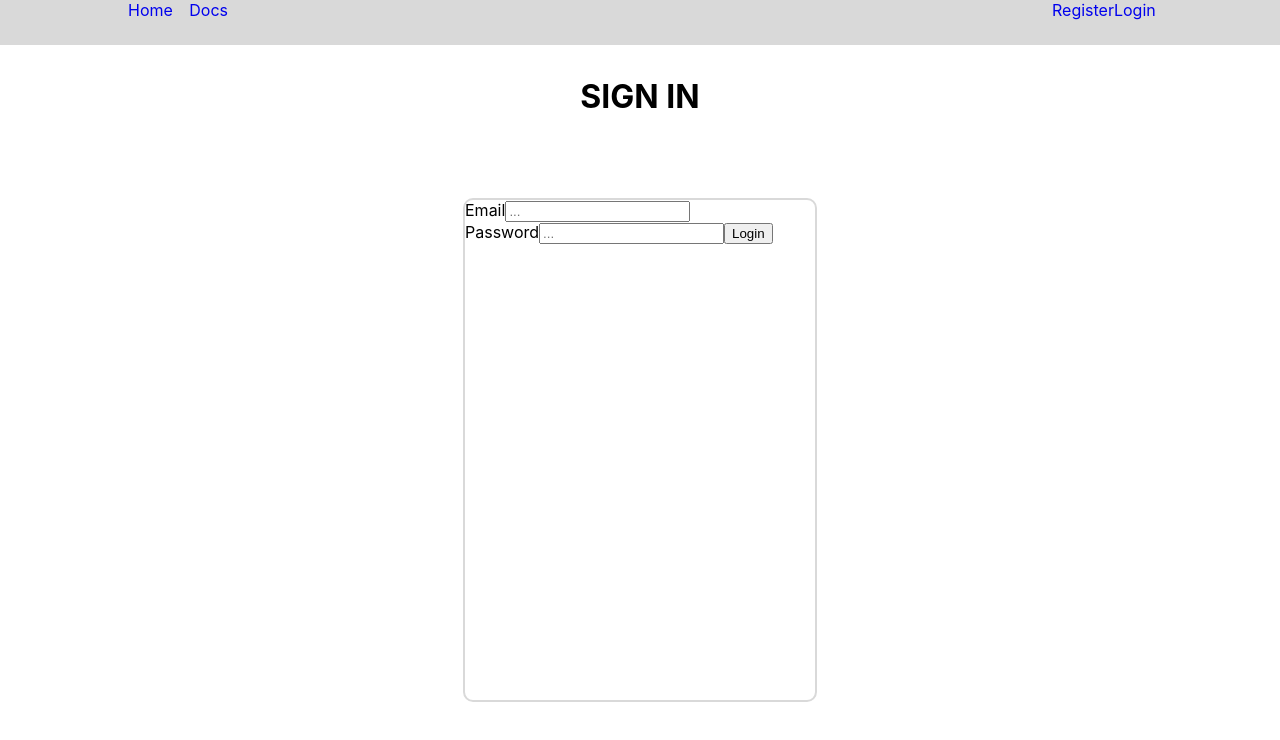
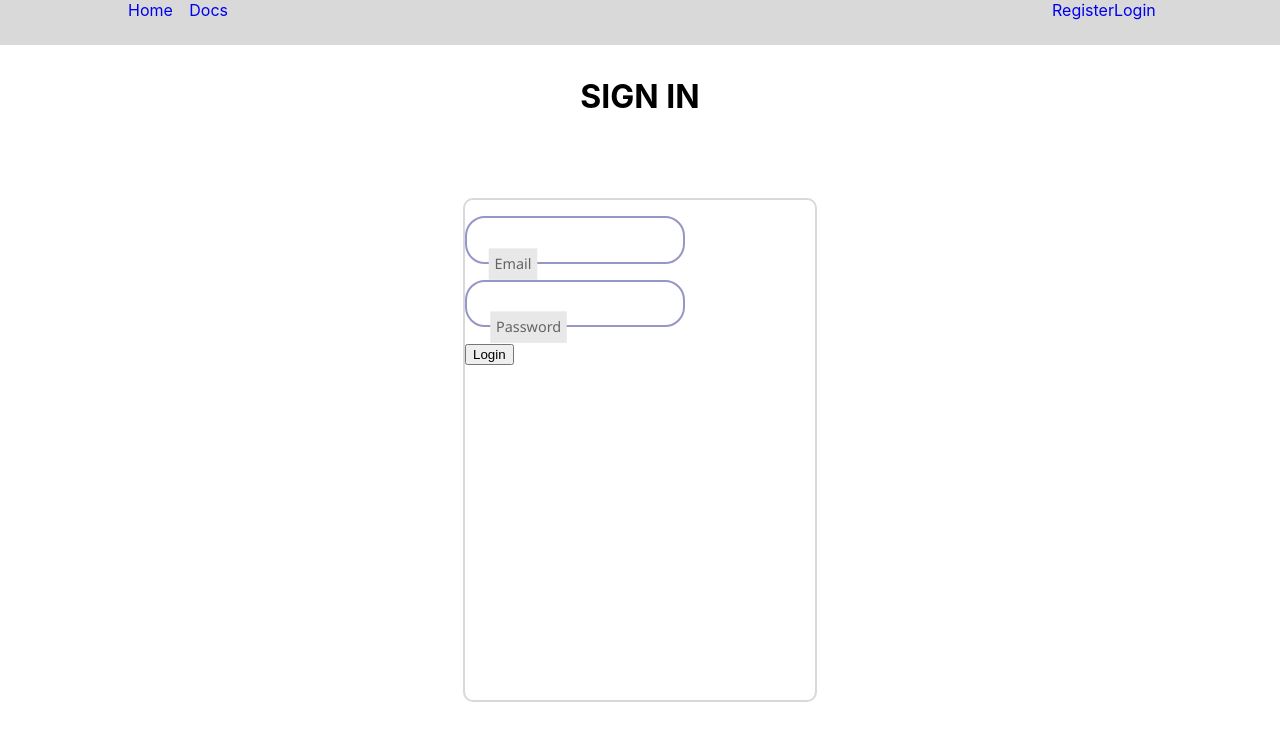
Before and after one commit to bash199/BashAPI, a React (Create React App) app in the folder client/: page /login in a window 1280 px wide. Shown: the top 740 px of the page. Built offline with nearby package versions, Linux system fonts and the light colour scheme.

Commit message:
inputs modified

```diff
--- a/client/src/Components/App.css
+++ b/client/src/Components/App.css
@@ -1,38 +1,39 @@
-/* .App {
-  text-align: center;
+.inputGroup {
+   font-family: "Segoe UI", sans-serif;
+   margin: 1em 0 1em 0;
+   max-width: 190px;
+   position: relative;
 }
 
-.App-logo {
-  height: 40vmin;
-  pointer-events: none;
+.inputGroup input {
+   font-size: 100%;
+   padding: 0.8em;
+   outline: none;
+   border: 2px solid rgb(200, 200, 200);
+   background-color: transparent;
+   border-radius: 20px;
+   width: 100%;
 }
 
-@media (prefers-reduced-motion: no-preference) {
-  .App-logo {
-    animation: App-logo-spin infinite 20s linear;
-  }
+.inputGroup label {
+   font-size: 100%;
+   position: absolute;
+   left: 0;
+   padding: 0.8em;
+   margin-left: 0.5em;
+   pointer-events: none;
+   transition: all 0.3s ease;
+   color: rgb(100, 100, 100);
 }
 
-.App-header {
-  background-color: #282c34;
-  min-height: 100vh;
-  display: flex;
-  flex-direction: column;
-  align-items: center;
-  justify-content: center;
-  font-size: calc(10px + 2vmin);
-  color: white;
+.inputGroup :is(input:focus, input:valid) ~ label {
+   transform: translateY(-50%) scale(0.9);
+   margin: 0em;
+   margin-left: 1.3em;
+   padding: 0.4em;
+   background-color: #e8e8e8;
 }
 
-.App-link {
-  color: #61dafb;
+.inputGroup :is(input:focus, input:valid) {
+   border-color: rgb(150, 150, 200);
 }
-
-@keyframes App-logo-spin {
-  from {
-    transform: rotate(0deg);
-  }
-  to {
-    transform: rotate(360deg);
-  }
-} */
--- a/client/src/Components/pages/Dashboard.jsx
+++ b/client/src/Components/pages/Dashboard.jsx
@@ -22,11 +22,11 @@ const Dashboard = () => {
    const [resource, setResource] = useState(false);
    const [token] = useState(localStorage.getItem("BashApitoken"));
 
+   const getCollections = async () => {
+      const {data} = await Api.get(`/collection/${token}`);
+      setCollections(data);
+   };
    useEffect(() => {
-      const getCollections = async () => {
-         const {data} = await Api.get(`/collection/${token}`);
-         setCollections(data);
-      };
       getCollections();
       return () => {};
       // eslint-disable-next-line
@@ -43,7 +43,7 @@ const Dashboard = () => {
             {resource && <NewResource setResource={setResource} />}
             {collections.map((collection) => {
                return (
-                  <Collection key={collection._id} collection={collection} />
+                  <Collection getCollections={getCollections}  key={collection._id} collection={collection} />
                );
             })}
          </InnerDiv>
--- /dev/null
+++ b/client/src/Components/pages/ErrorPage.jsx
@@ -0,0 +1,9 @@
+import React from 'react'
+
+const ErrorPage = () => {
+  return (
+    <div>ErrorPage</div>
+  )
+}
+
+export default ErrorPage
--- a/client/src/Components/pages/Login.jsx
+++ b/client/src/Components/pages/Login.jsx
@@ -2,7 +2,7 @@ import React, {useState} from "react";
 import styled from "@emotion/styled";
 import {Api} from "../../api/Api";
 import {useNavigate} from "react-router-dom";
-
+import "../App.css";
 const Div = styled.div`
    display: flex;
    flex-direction: column;
@@ -56,22 +56,18 @@ const Login = () => {
       <Div>
          <H3>SIGN IN</H3>
          <InnerDiv>
-            <div>
+            <div className="inputGroup">
+               <input onChange={handleInputChange} name="email" type="text" />
                <label>Email</label>
+            </div>
+            <div className="inputGroup">
                <input
                   onChange={handleInputChange}
-                  placeholder="..."
-                  name="email"
+                  name="password"
                   type="text"
                />
+               <label>Password</label>
             </div>
-            <label>Password</label>
-            <input
-               onChange={handleInputChange}
-               placeholder="..."
-               name="password"
-               type="text"
-            />
             <button onClick={Clickhandle}>Login</button>
          </InnerDiv>
       </Div>
--- a/client/src/Components/resources/AllResources.jsx
+++ b/client/src/Components/resources/AllResources.jsx
@@ -12,7 +12,7 @@ const Div = styled.div`
    background-color: aliceblue;
 `;
 
-const Collection = ({collection}) => {
+const Collection = ({collection,getCollections}) => {
    const [edit, setEdit] = useState(false);
    const [data, setData] = useState(false);
    const token = localStorage.getItem("BashApitoken");
@@ -21,10 +21,9 @@ const Collection = ({collection}) => {
    const handleDelete = async () => {
       try {
          if (token) {
-            const {data} = await Api.delete(
-               `/collection/delete/${token}/${name}`
-            );
-            // console.log(data);
+            await Api.delete(`/collection/delete/${token}/${name}`);
+            console.log("Resource deleted");
+            getCollections()
          } else {
             throw new Error("Please Login");
          }
--- a/client/src/Components/resources/EditResource.jsx
+++ b/client/src/Components/resources/EditResource.jsx
@@ -8,7 +8,7 @@ export const Overlay = styled.div`
    top: 0;
    right: 0;
    left: 0;
-   bottom: -50px;
+   bottom: -55px;
    background-color: rgba(0, 0, 0, 0.4);
    display: grid;
    align-items: center;
@@ -17,11 +17,34 @@ export const Overlay = styled.div`
 `;
 
 export const FormBox = styled.div`
-   max-width: 50%;
-   height: 80vh;
+   max-width: 600px;
+   width: 50%;
+   height: 50vh;
    padding: 10px;
    border-radius: 7px;
    background-color: antiquewhite;
+   -webkit-animation: fade-in 1.2s cubic-bezier(0.39, 0.575, 0.565, 1) both;
+   animation: fade-in 1.2s cubic-bezier(0.39, 0.575, 0.565, 1) both;
+   @media (max-width: 500px) {
+      width: 80%;
+      height: 100vh;
+   }
+   @-webkit-keyframes fade-in {
+      0% {
+         opacity: 0;
+      }
+      100% {
+         opacity: 1;
+      }
+   }
+   @keyframes fade-in {
+      0% {
+         opacity: 0;
+      }
+      100% {
+         opacity: 1;
+      }
+   }
 `;
 
 const ExitButtonBox = styled.div`
--- a/client/src/Components/resources/NewResource.jsx
+++ b/client/src/Components/resources/NewResource.jsx
@@ -7,19 +7,43 @@ export const Overlay = styled.div`
    top: 0;
    right: 0;
    left: 0;
-   bottom: -50px;
+   bottom: -55px;
    background-color: rgba(0, 0, 0, 0.4);
    display: grid;
    align-items: center;
    justify-items: center;
    z-index: 0;
 `;
-const FormBox = styled.div`
-   max-width: 50%;
-   height: 80vh;
+
+export const FormBox = styled.div`
+   max-width: 600px;
+   width: 50%;
+   height: 50vh;
    padding: 10px;
    border-radius: 7px;
    background-color: antiquewhite;
+   -webkit-animation: fade-in 1.2s cubic-bezier(0.39, 0.575, 0.565, 1) both;
+   animation: fade-in 1.2s cubic-bezier(0.39, 0.575, 0.565, 1) both;
+   @media (max-width: 500px) {
+      width: 80%;
+      height: 100vh;
+   }
+   @-webkit-keyframes fade-in {
+      0% {
+         opacity: 0;
+      }
+      100% {
+         opacity: 1;
+      }
+   }
+   @keyframes fade-in {
+      0% {
+         opacity: 0;
+      }
+      100% {
+         opacity: 1;
+      }
+   }
 `;
 const ButtonBox = styled.div`
    width: 100%;
--- a/client/src/Components/resources/ResourceData.jsx
+++ b/client/src/Components/resources/ResourceData.jsx
@@ -7,7 +7,7 @@ export const Overlay = styled.div`
    top: 0;
    right: 0;
    left: 0;
-   bottom: -50px;
+   bottom: -55px;
    background-color: rgba(0, 0, 0, 0.4);
    display: grid;
    align-items: center;
@@ -16,12 +16,35 @@ export const Overlay = styled.div`
 `;
 
 export const FormBox = styled.div`
-   max-width: 50%;
-   min-width: 50%;
+   max-width: 600px;
+   width: 50%;
    height: 50vh;
    padding: 10px;
    border-radius: 7px;
    background-color: antiquewhite;
+   -webkit-animation: fade-in 1.2s cubic-bezier(0.39, 0.575, 0.565, 1) both;
+   animation: fade-in 1.2s cubic-bezier(0.39, 0.575, 0.565, 1) both;
+   @media (max-width: 500px) {
+      width: 80%;
+      height: 100vh;
+   }
+   @-webkit-keyframes fade-in {
+  0% {
+    opacity: 0;
+  }
+  100% {
+    opacity: 1;
+  }
+}
+@keyframes fade-in {
+  0% {
+    opacity: 0;
+  }
+  100% {
+    opacity: 1;
+  }
+}
+
 `;
 
 const ButtonBox = styled.div`
--- a/client/src/routes/routes.js
+++ b/client/src/routes/routes.js
@@ -2,6 +2,7 @@ import React from "react";
 import {Routes as AllRoutes, Route} from "react-router-dom";
 import Dashboard from "../Components/pages/Dashboard";
 import Docs from "../Components/pages/Docs";
+import ErrorPage from "../Components/pages/ErrorPage";
 import Home from "../Components/pages/Home";
 import Login from "../Components/pages/Login";
 import Register from "../Components/pages/Register";
@@ -15,6 +16,7 @@ const routes = () => {
             <Route path="/docs" element={<Docs />} />
             <Route path="/login" element={<Login />} />
             <Route path="/register" element={<Register />} />
+            <Route path="*" element={<ErrorPage />} />
          </AllRoutes>
       </div>
    );
```
